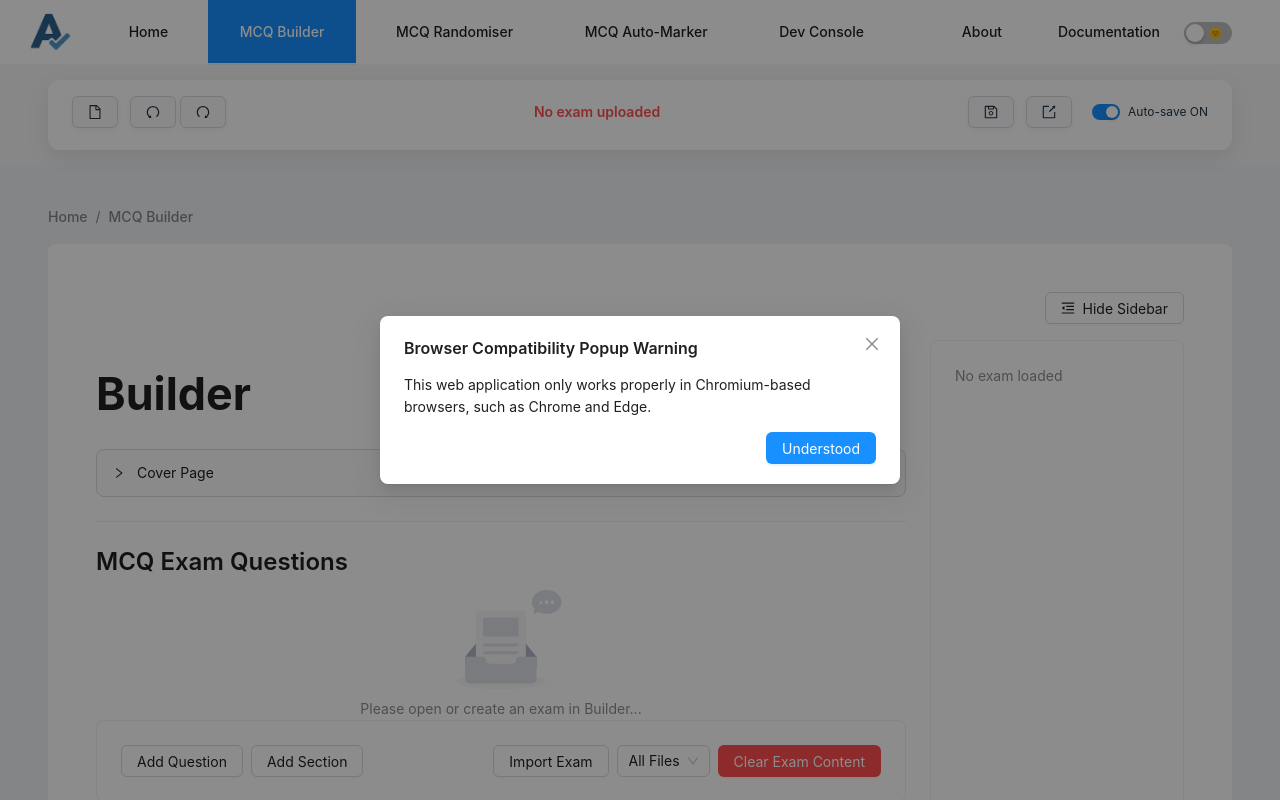
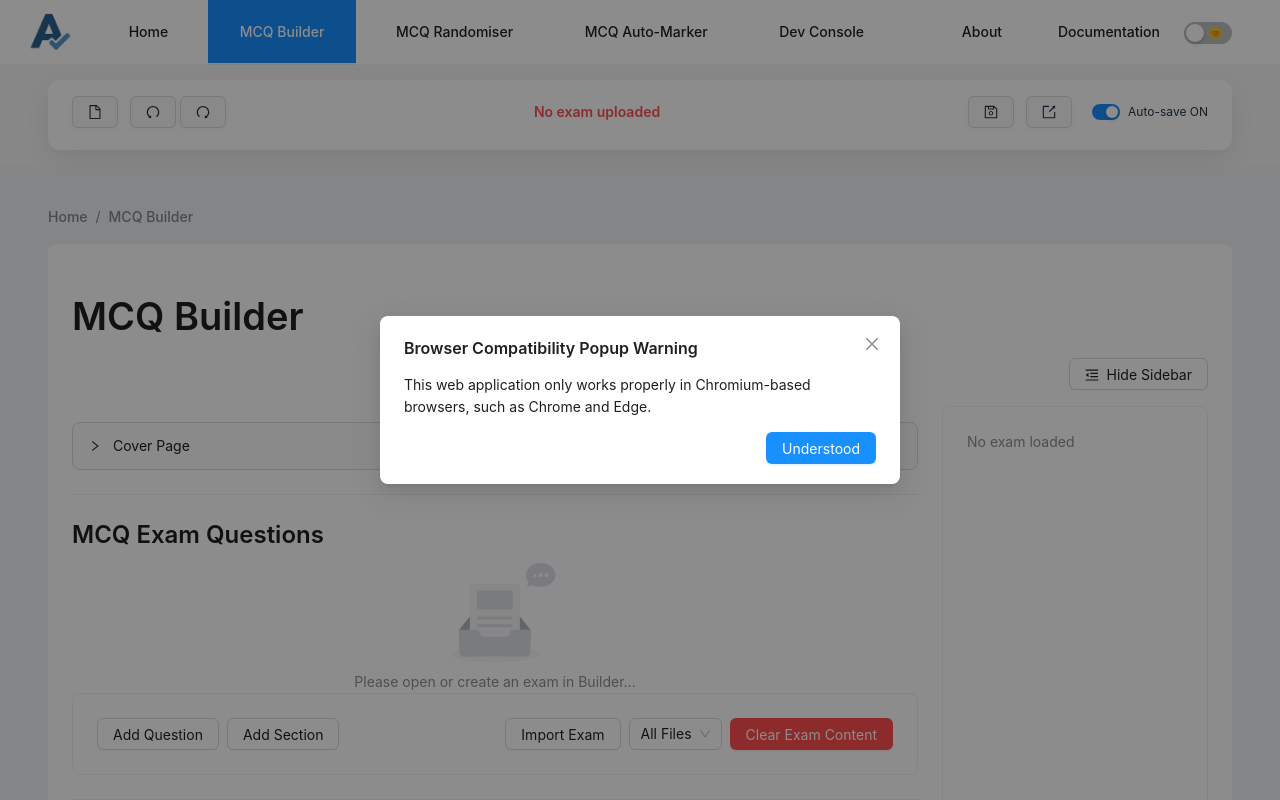
Before and after one commit to uoa-compsci399-2025-s1/capstone-project-2025-s1-team-11, a React (Vite) app in the folder client/: page /builder in a window 1280 px wide. Shown: the top 800 px of the page. Built offline with nearby package versions, Linux system fonts and the light colour scheme.

Commit message:
Standarised headings across 3 main module pages

```diff
--- a/client/src/pages/builder.jsx
+++ b/client/src/pages/builder.jsx
@@ -9,6 +9,8 @@ import { EmptyExam } from "../components/shared/emptyExam.jsx";
 import { Typography, Button, Row, Col, Tooltip, Collapse, Divider} from "antd";
 import { MenuFoldOutlined, MenuUnfoldOutlined } from '@ant-design/icons';
 //import { exportExamToPdf } from "../services/exportPdf.js";
+
+const { Paragraph } = Typography;
 
 const Builder = () => {
     const exam = useSelector(selectExamData);
@@ -62,9 +64,9 @@ const Builder = () => {
                         onChange={handleFileChange}
                     />
                     {coverPage && (
-                        <p style={{ marginBottom: 24, color: "green" }}>
+                        <Paragraph style={{ marginBottom: 24, color: "green" }}>
                             Cover page uploaded: {coverPage.name}
-                        </p>
+                        </Paragraph>
                     )}
                 </div>
             ),
@@ -72,7 +74,8 @@ const Builder = () => {
     ];
 
     return (
-        <div style={{ padding: '24px' }}>
+        <>
+            <Typography.Title level={1}>MCQ Builder</Typography.Title>
             <div style={{
                 display: 'flex',
                 justifyContent: 'flex-end',
@@ -91,7 +94,6 @@ const Builder = () => {
 
             <Row gutter={24}>
                 <Col xs={24} xl={sidebarCollapsed ? 24 : 18} style={{ transition: 'width 0.3s' }}>
-                    <h1>Builder</h1>
 
                     {/* Cover Page Section */}
                     <Collapse
@@ -130,7 +132,7 @@ const Builder = () => {
                     </Col>
                 )}
             </Row>
-        </div>
+        </>
     );
 };
 
--- a/client/src/pages/marker.jsx
+++ b/client/src/pages/marker.jsx
@@ -173,8 +173,8 @@ const Marker = () => {
   };
 
   return (
-    <>
-      <Typography.Title>MCQ Auto-Marker</Typography.Title>
+      <>
+      <Typography.Title level={1}>MCQ Auto-Marker</Typography.Title>
       <Divider />
 
       <div style={{ margin: "24px 0" }}>
--- a/client/src/pages/randomiser.jsx
+++ b/client/src/pages/randomiser.jsx
@@ -72,11 +72,10 @@ const Randomiser = () => {
   );
 
   return (
+    <>
+        <Typography.Title level={1}>MCQ Randomiser</Typography.Title>
     <Row gutter={24}>
       <Col xs={24} lg={18}>
-        <div style={{ padding: "20px" }}>
-          <Title level={2}>Answer Randomiser</Title>
-
           <Card style={{ marginBottom: "20px" }}>
             <Space direction="vertical" size="middle" style={{ width: "100%" }}>
               <Text>
@@ -306,7 +305,7 @@ const Randomiser = () => {
               />
             </Spin>
           </Card>
-        </div>
+
       </Col>
       <Col xs={24} lg={6}>
         <ExamSidebar
@@ -315,7 +314,8 @@ const Randomiser = () => {
           onNavigateToItem={handleNavigateToItem}
         />
       </Col>
-    </Row>
+      </Row>
+      </>
   );
 };
 
```
